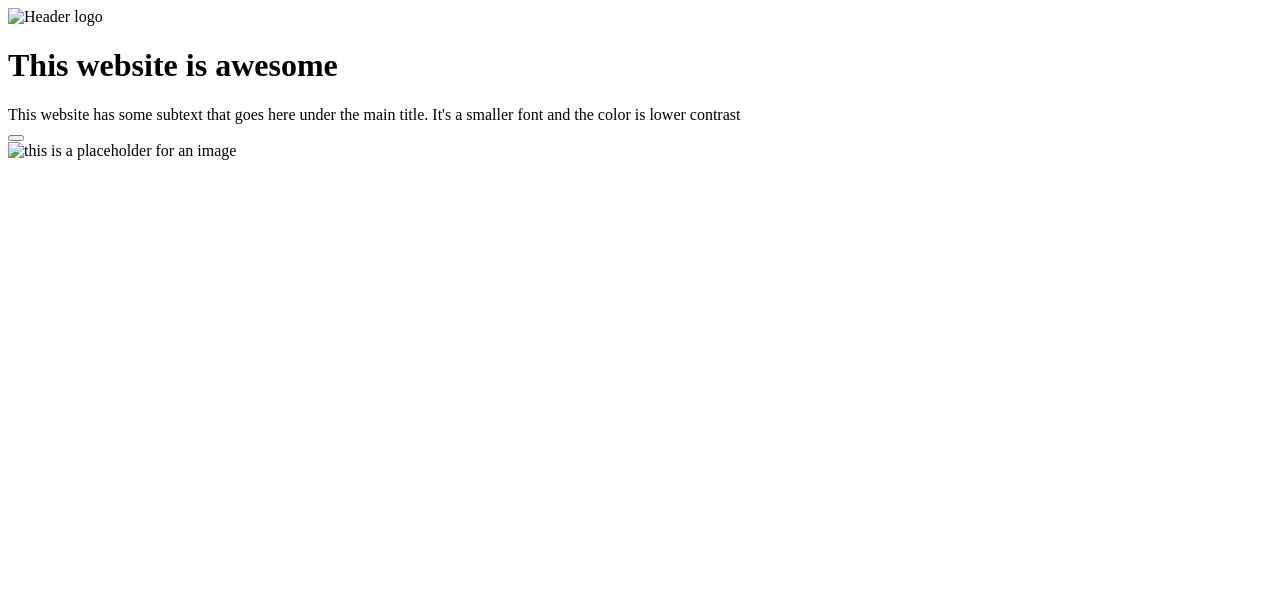
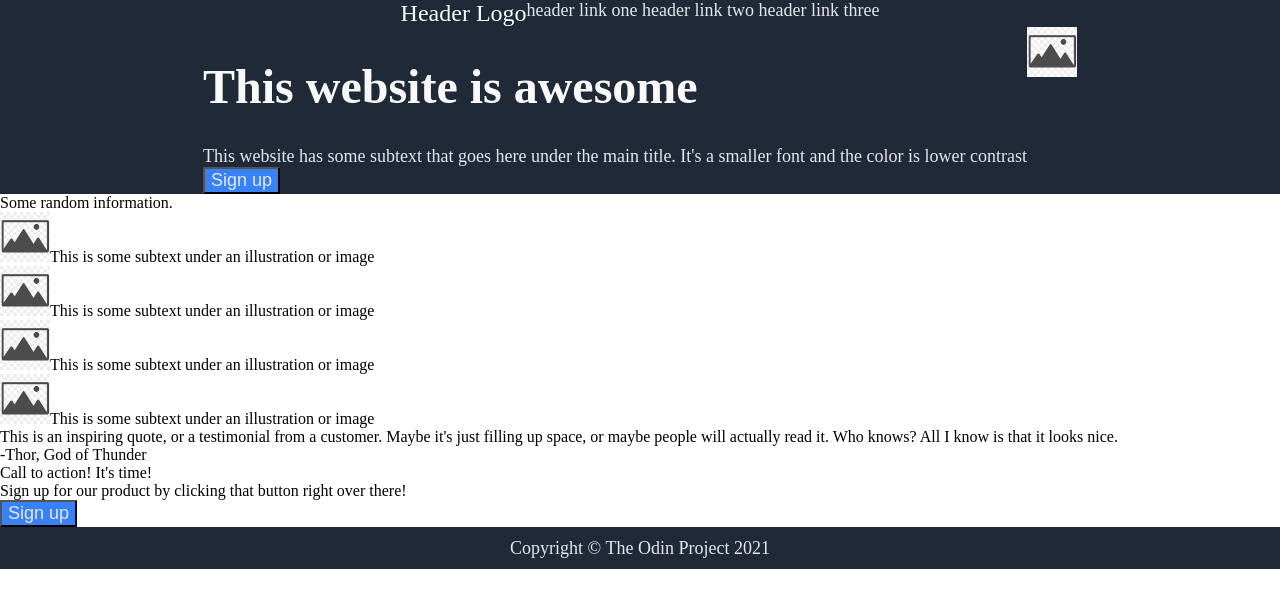
Before and after one commit to VessOne7/1-Landing-Page, a plain HTML site: page index.html in a window 1280 px wide. Drawn offline with Linux system fonts and the light colour scheme.

Commit message:
Don't know how to allign items properly yet

```diff
--- a/index.html
+++ b/index.html
@@ -9,25 +9,40 @@
 <body>
     <div class="header">
         <div class="top">
-            <img src="logo.png" alt="Header logo" class="logo">
+            <div class="logo">Header Logo</div>
             <div class="links">
-                <a></a>
-                <a></a>
-                <a></a>
+                <a>header link one</a>
+                <a>header link two</a>
+                <a>header link three</a>
             </div>
         </div>
         <div class="desc">
             <div>
-                <h1>This website is awesome</h1>
-                <div>This website has some subtext that goes here under the main title. It's a smaller font and the color is lower contrast</div>
-                <button></button>
+                <h1 class="Hero">This website is awesome</h1>
+                <div class="Hero_sub">This website has some subtext that goes here under the main title. It's a smaller font and the color is lower contrast</div>
+                <button>Sign up</button>
             </div>
-            <img src="image.png" alt="this is a placeholder for an image">
+            <img src="Placeholder.png" alt="this is a placeholder for an image">
         </div>
     </div>
-    <div class="information"></div>
-    <div class="quote"></div>
-    <div class="signup"></div>
-    <div class="footer"></div>
+    <div class="information">
+        <div>Some random information.</div>
+        <div><img src="Placeholder.png">This is some subtext under an illustration or image</div>
+        <div><img src="Placeholder.png">This is some subtext under an illustration or image</div>
+        <div><img src="Placeholder.png">This is some subtext under an illustration or image</div>
+        <div><img src="Placeholder.png">This is some subtext under an illustration or image</div>
+    </div>
+    <div class="quote">
+        <div>This is an inspiring quote, or a testimonial from a customer. Maybe it's just filling up space, or maybe people will actually read it. Who knows? All I know is that it looks nice.</div>
+        <div>-Thor, God of Thunder</div>
+    </div>
+    <div class="signup">
+        <div>
+            <div>Call to action! It's time!</div>
+            <div>Sign up for our product by clicking that button right over there!</div>
+        </div>
+        <button>Sign up</button>
+    </div>
+    <div class="footer">Copyright © The Odin Project 2021</div>
 </body>
 </html>
--- a/styles.css
+++ b/styles.css
@@ -0,0 +1,59 @@
+body{
+    display: flex;
+    flex-direction: column;
+    margin: 0;
+    padding: 0;
+
+}
+
+.header{
+    display: flex;
+    flex-direction: column;
+    align-items: center;
+    justify-content: center;
+}
+
+.top{
+    display: flex;
+    justify-content: space-between;
+}
+
+.footer{
+    display: flex;
+    justify-content: center;
+    align-items: center;
+    min-height: 42px;
+}
+
+img{
+    max-width: 50px;
+    max-height: 50px;
+}
+
+button{
+    background-color: #3882F6;
+}
+
+.header, .footer{
+    background-color: #1F2937;
+}
+
+.Hero{
+    font-size: 48px;
+    font-weight: bolder;
+    color: #F9FAF8;
+}
+
+.Hero_sub, .links, button, .footer{
+    font-size: 18px;
+    color: #E5E7EB
+}
+
+.logo{
+    font-size: 24px;
+    color: #F9FAF8;
+}
+
+.desc{
+    display: flex;
+}
```
Also changed, not shown: Placeholder.png (added).
